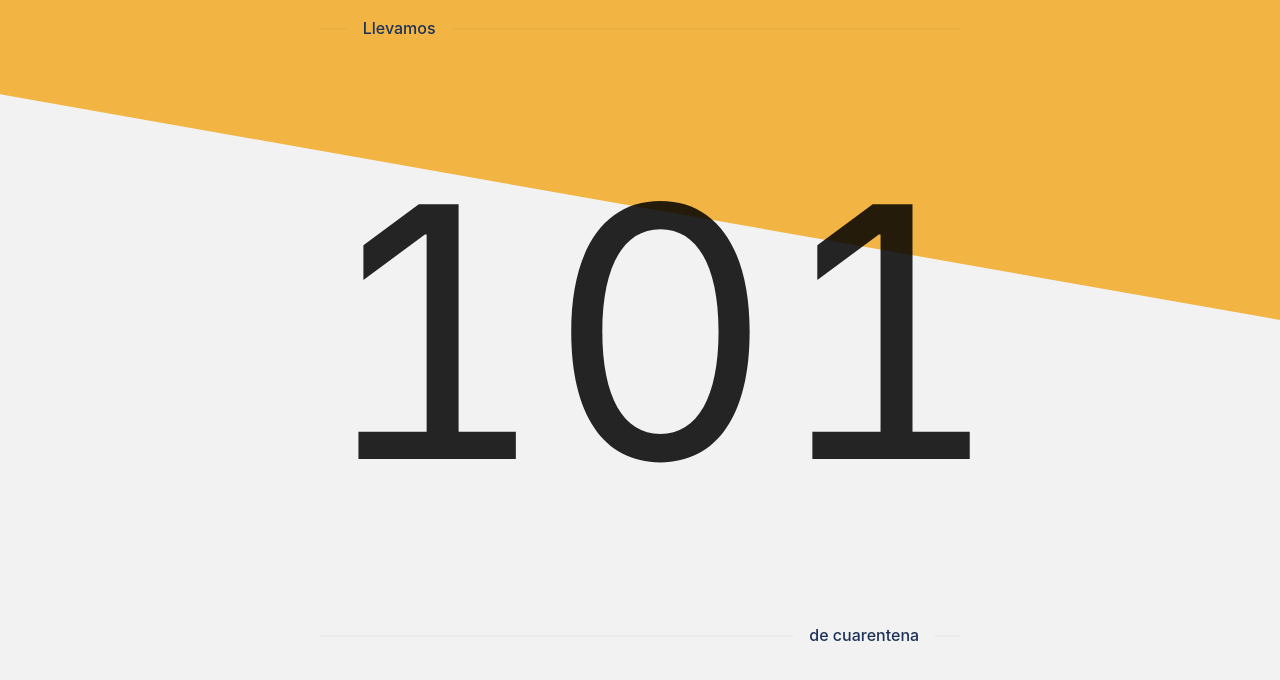
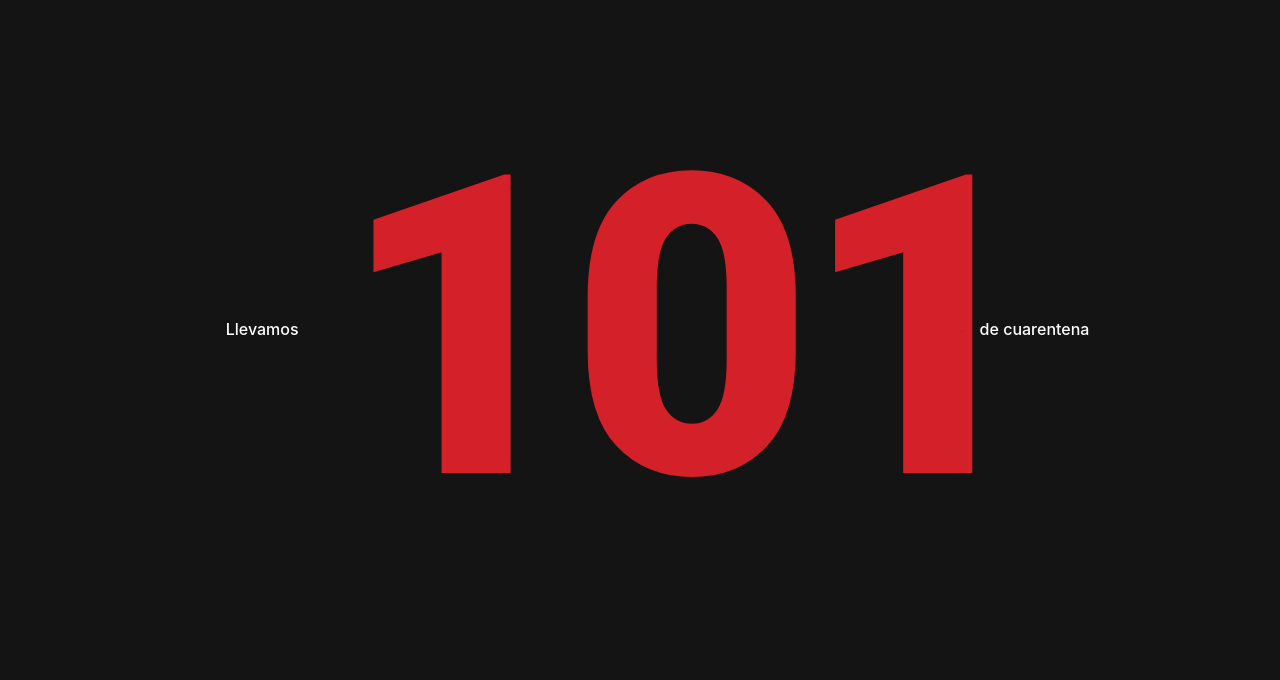
Before and after one commit to linkinmjs/elPrimerDia, a React (Create React App) app: page / in a window 1280 px wide. Shown: the top 680 px of the page. Built offline with nearby package versions, Linux system fonts and the light colour scheme.

Commit message:
AMás estilos

```diff
--- a/package.json
+++ b/package.json
@@ -7,6 +7,7 @@
     "@testing-library/react": "^9.5.0",
     "@testing-library/user-event": "^7.2.1",
     "antd": "^4.3.5",
+    "axios": "^0.19.2",
     "react": "^16.13.1",
     "react-dom": "^16.13.1",
     "react-scripts": "3.4.1",
--- a/src/App.css
+++ b/src/App.css
@@ -1,7 +1,7 @@
 @import '~antd/dist/antd.css';
 
 body{
-    background-color: #F2F2F2;
+    background-color: #141414;
 }
 
 ant-divider{
--- a/src/App.js
+++ b/src/App.js
@@ -1,12 +1,17 @@
-import React from 'react';
-import {Button} from 'antd';
+import React,{useState, useEffect} from 'react';
+import Calendar from './components/Calendar';
+import axios from 'axios';
 
-import Calendar from './components/Calendar'
 
 import './App.css';
 
+function App() {
 
-function App() {
+  const [countryName, setCountryName] = useState({});
+  const [countryCode, setCountryCode] = useState({});
+
+
+
   return (
     <Calendar/>
   );
--- a/src/components/Calendar.js
+++ b/src/components/Calendar.js
@@ -20,13 +20,16 @@
 const Calendar = () => {
     return (
             <Fragment>
-            <CustomDivider/>
-            <Row>
-                <Col span={12} offset={6}>
-
-                    <Divider style={{'color':'#1D3159'}} orientation="left">Llevamos</Divider>
+            {/* <CustomDivider/> */}
+            <Row justify="center" align="middle">
+                <Col span={4}>
+                    <Divider style={{'color':'#FFFFFF'}} orientation="right">Llevamos</Divider>
+                </Col>
+                <Col span={12}>
                     <Days/>
-                    <Divider style={{'color':'#1D3159'}} orientation="right">de cuarentena</Divider>
+                </Col>
+                <Col span={4}>
+                    <Divider style={{'color':'#FFFFFF'}} orientation="left">de cuarentena</Divider>
                 </Col>
             </Row>
         </Fragment>
--- a/src/components/Days.js
+++ b/src/components/Days.js
@@ -2,8 +2,19 @@
 import styled from 'styled-components';
 
 const Text = styled.div`
-    font-size: 25em;
-    text-align: center;
+
+font-family: Roboto;
+font-style: normal;
+font-weight: 900;
+font-size: 30em;
+
+display: flex;
+align-items: center;
+text-align: center;
+letter-spacing: -0.03em;
+padding-left: 3%;
+
+color: #D32029;
 `;
 
 const Days = () => {
```
Also changed, not shown: 1 other file (tests, documents, lock files or other folders).
